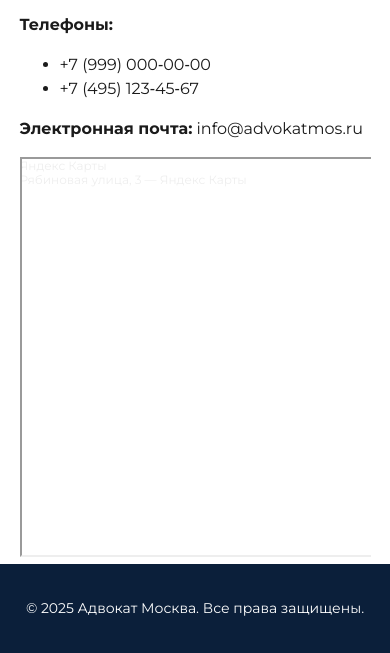
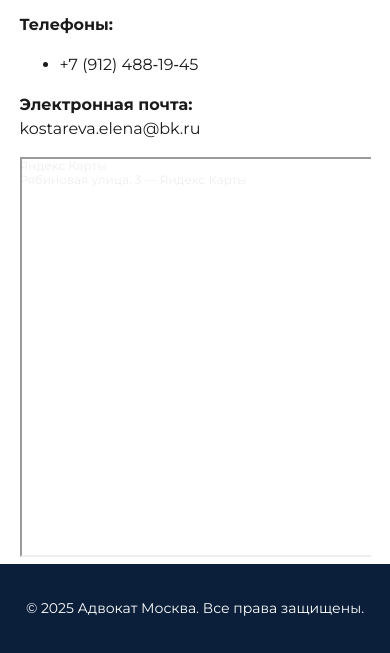
Before and after one commit to igtrefilov/site, a plain HTML site: page contacts/contacts.html in a window 390 px wide. Shown: the part 234-887 px from the top of the page. Drawn offline with Linux system fonts and the light colour scheme.

Commit message:
Edit phone and email contacts

```diff
--- a/contacts/contacts.html
+++ b/contacts/contacts.html
@@ -35,10 +35,9 @@
           <p><strong>Адрес:</strong> Москва, Рябиновая улица, 3</p>
           <p><strong>Телефоны:</strong></p>
           <ul>
-            <li><a href="tel:+79990000000">+7 (999) 000‑00‑00</a></li>
-            <li><a href="tel:+74951234567">+7 (495) 123‑45‑67</a></li>
+            <li><a href="tel:+79990000000">+7 (912) 488‑19‑45</a></li>
           </ul>
-          <p><strong>Электронная почта:</strong> <a href="mailto:info@advokatmos.ru">info@advokatmos.ru</a></p>
+          <p><strong>Электронная почта:</strong> <a href="mailto:info@advokatmos.ru">kostareva.elena@bk.ru</a></p>
           <div class="map">
             <div style="position:relative;overflow:hidden;"><a href="https://yandex.ru/maps?utm_medium=mapframe&utm_source=maps" style="color:#eee;font-size:12px;position:absolute;top:0px;">Яндекс Карты</a><a href="https://yandex.ru/maps/?ll=37.262977%2C55.655710&mode=whatshere&utm_medium=mapframe&utm_source=maps&whatshere%5Bpoint%5D=37.264002%2C55.655704&whatshere%5Bzoom%5D=17&z=17" style="color:#eee;font-size:12px;position:absolute;top:14px;">Рябиновая улица, 3 — Яндекс Карты</a><iframe src="https://yandex.ru/map-widget/v1/?ll=37.262977%2C55.655710&mode=whatshere&whatshere%5Bpoint%5D=37.264002%2C55.655704&whatshere%5Bzoom%5D=17&z=17" width="560" height="400" frameborder="1" allowfullscreen="true" style="position:relative;"></iframe></div>
           </div>
```
